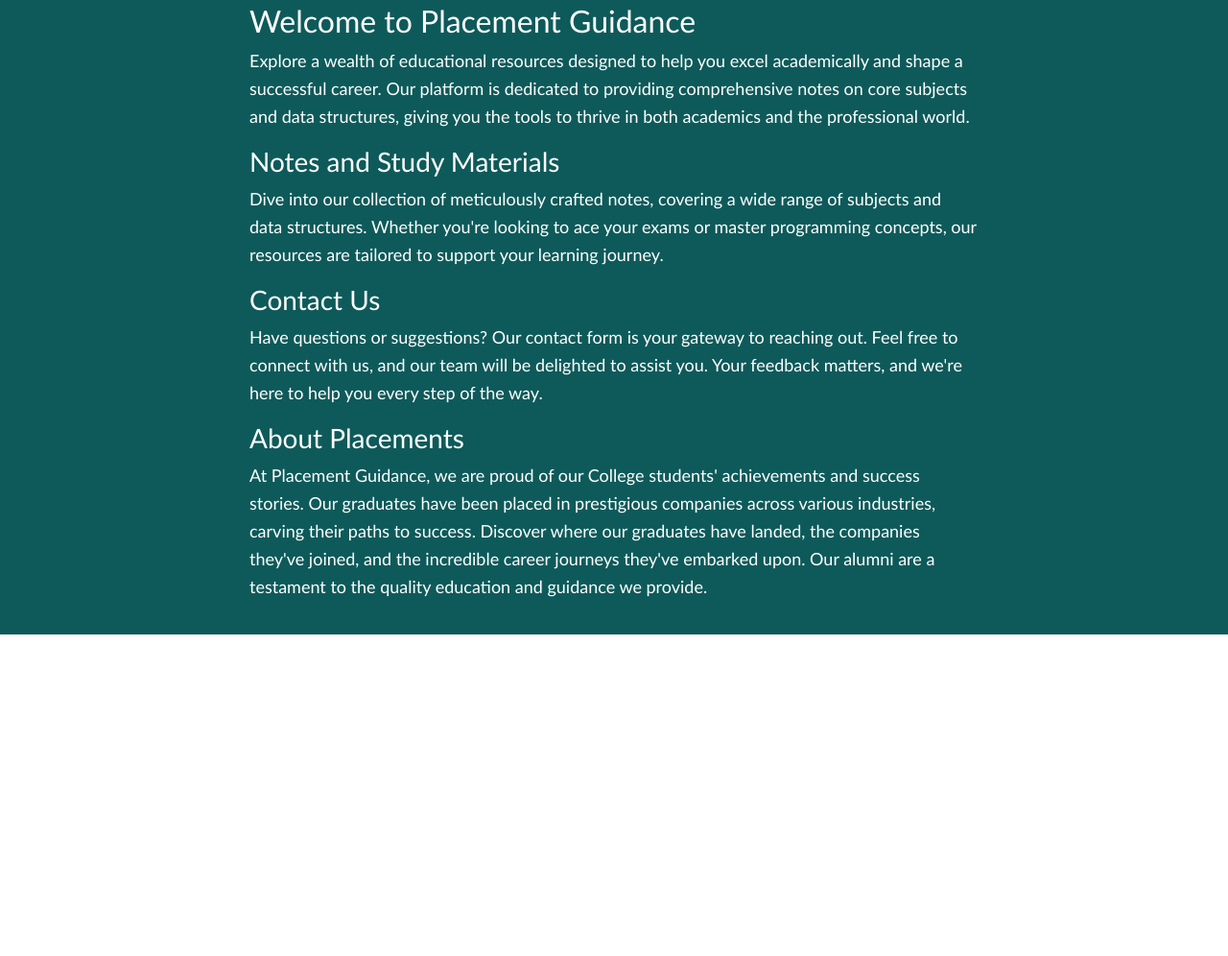
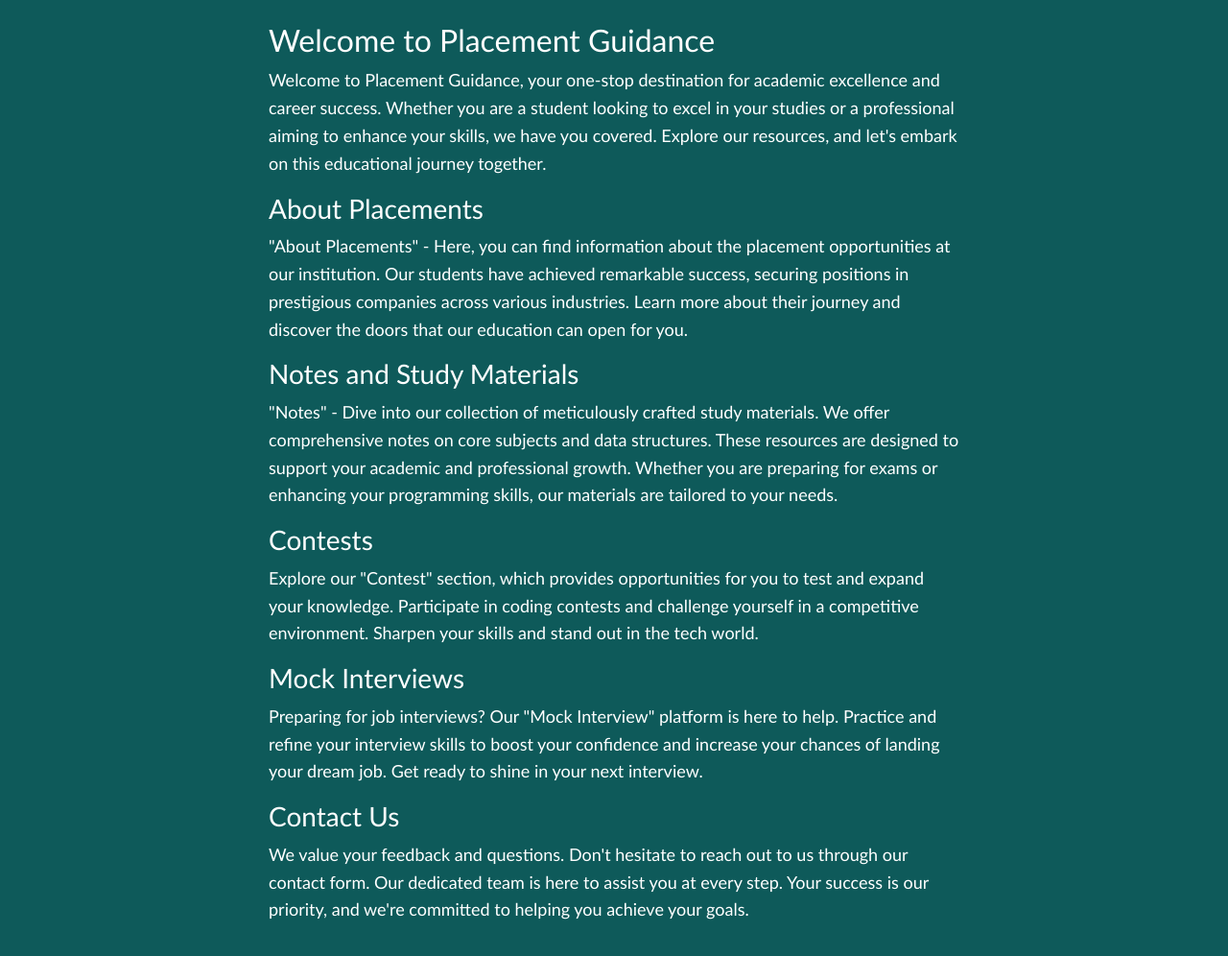
Before and after one commit to anujparoha/placementGuidance1, a plain HTML site: page Home.html in a window 1280 px wide. Shown: the part 742-1738 px from the top of the page at 96% size. Before the commit the page ends 1403 px from the top, so only its background shows below. Drawn offline with nearby package versions, Linux system fonts and the light colour scheme.

Commit message:
add new fetures

```diff
--- a/Home.html
+++ b/Home.html
@@ -120,20 +120,20 @@
 <body>
     <div class="cover">
         <nav>
-            <a class="navbar-brand" href="https://guider.streamlit.app/">Placement Guidance</a>
+            <a class="navbar-brand" target="_blank" href="https://guider.streamlit.app/">Placement Guidance</a>
             <ul id="nav-list">
-                <li><a href="#" class="nav-link">Home</a></li>
-                <li><a href="https://ggits.org/placement/" class="nav-link">About Placements</a></li>
+                <li><a href="/Home.html" class="nav-link">Home</a></li>
+                <li><a href="https://ggits.org/placement/" target="_blank" class="nav-link">About Placements</a></li>
                 <li class="dropdown">
                     <a href="#" class="nav-link dropdown-toggle">NOTES</a>
                     <ul class="dropdown-menu">
-                        <li><a href="./DataStructure.html" class="dropdown-item">Data Structures</a></li>
+                        <li><a href="./DataStructure.html"  class="dropdown-item">Data Structures</a></li>
                         <li class="dropdown-divider"></li>
                         <li><a href="./notes.html" class="dropdown-item">Core Subjects</a></li>
                     </ul>
                 </li>
-                <li><a href="./contact.html" class="nav-link">Contact US</a></li>
-                <li><a href="login.html" class="nav-link">Login</a></li>
+                <li><a href="https://codedev24x6.vercel.app/" target="_blank" class="nav-link">Contest </a></li>
+                <li><a href="https://video-app-rosy-sigma.vercel.app/" target="_blank" class="nav-link">Mock Interview </a></li>
             </ul>
         </nav>
         <div class="container my-4">
@@ -142,26 +142,47 @@
                 alt="Technology" class="img-fluid technology-image">
         </div>
         <div class="container">
+          <div class="container">
             <h2>Welcome to Placement Guidance</h2>
             <p>
-                Explore a wealth of educational resources designed to help you excel academically and shape a successful career.
-                Our platform is dedicated to providing comprehensive notes on core subjects and data structures, giving you the tools to thrive in both academics and the professional world.
+                Welcome to Placement Guidance, your one-stop destination for academic excellence and career success.
+                Whether you are a student looking to excel in your studies or a professional aiming to enhance your skills, we have you covered.
+                Explore our resources, and let's embark on this educational journey together.
             </p>
+
+            <h3>About Placements</h3>
+            <p>
+                "About Placements" - Here, you can find information about the placement opportunities at our institution.
+                Our students have achieved remarkable success, securing positions in prestigious companies across various industries.
+                Learn more about their journey and discover the doors that our education can open for you.
+            </p>
+
             <h3>Notes and Study Materials</h3>
             <p>
-                Dive into our collection of meticulously crafted notes, covering a wide range of subjects and data structures.
-                Whether you're looking to ace your exams or master programming concepts, our resources are tailored to support your learning journey.
+                "Notes" - Dive into our collection of meticulously crafted study materials. We offer comprehensive notes on core subjects and data structures.
+                These resources are designed to support your academic and professional growth. Whether you are preparing for exams or
+                enhancing your programming skills, our materials are tailored to your needs.
             </p>
+
+            <h3>Contests</h3>
+            <p>
+                Explore our "Contest" section, which provides opportunities for you to test and expand your knowledge.
+                Participate in coding contests and challenge yourself in a competitive environment. Sharpen your skills and stand out in the tech world.
+            </p>
+
+            <h3>Mock Interviews</h3>
+            <p>
+                Preparing for job interviews? Our "Mock Interview" platform is here to help. Practice and refine your interview skills
+                to boost your confidence and increase your chances of landing your dream job. Get ready to shine in your next interview.
+            </p>
+
             <h3>Contact Us</h3>
             <p>
-                Have questions or suggestions? Our contact form is your gateway to reaching out. Feel free to connect with us,
-                and our team will be delighted to assist you. Your feedback matters, and we're here to help you every step of the way.
+                We value your feedback and questions. Don't hesitate to reach out to us through our contact form.
+                Our dedicated team is here to assist you at every step. Your success is our priority, and we're committed to helping you achieve your goals.
             </p>
-            <h3>About Placements</h3>
-            <p>
-                At Placement Guidance, we are proud of our College students' achievements and success stories. Our graduates have been placed in prestigious companies across various industries, carving their paths to success.
-                Discover where our graduates have landed, the companies they've joined, and the incredible career journeys they've embarked upon. Our alumni are a testament to the quality education and guidance we provide.
-            </p>
+        </div>
+
         </div>
     </div>
 
```
Also changed, not shown: index.html (+10 -3 lines), signup.html (+9 -0 lines).
